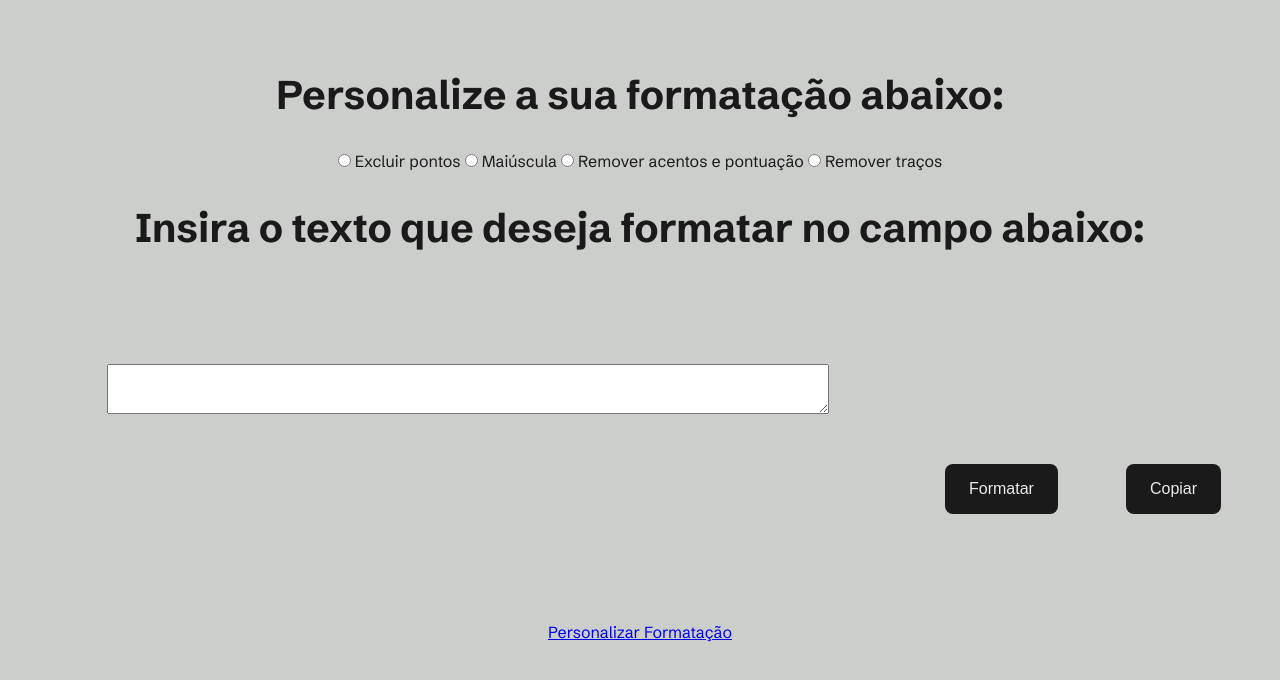
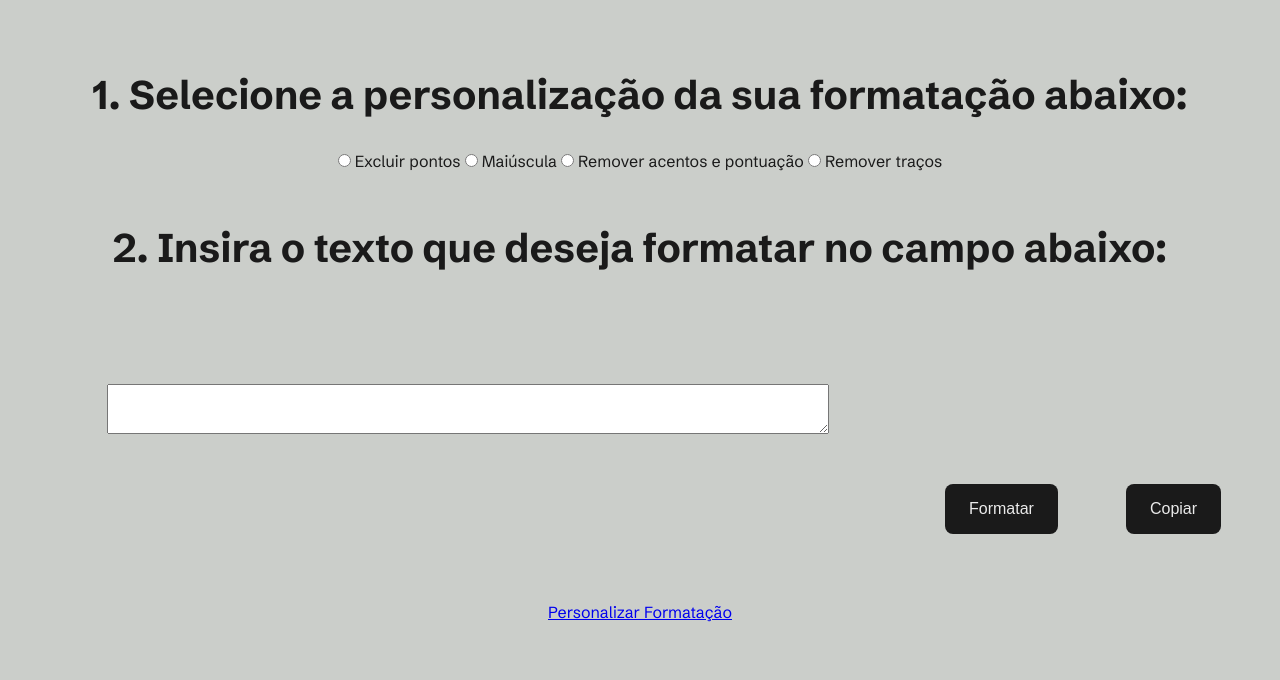
Before and after one commit to guilherme-messias/formataX, a plain HTML site: page pages/custom-formatting.html in a window 1280 px wide. Shown: the part 266-946 px from the top of the page. Drawn offline with Linux system fonts and the light colour scheme; files whose address does not match are found by name.

Commit message:
Melhora a estrutura da página de formatação personalizada, adicionando seções para opções de formatação e entrada de texto

```diff
--- a/pages/custom-formatting.html
+++ b/pages/custom-formatting.html
@@ -14,7 +14,8 @@
       <br /><br /><br />
     </header>
     <main>
-      <h2>Personalize a sua formatação abaixo:</h2>
+      <div id="formatOptions">
+        <h2>1. Selecione a personalização da sua formatação abaixo:</h2>
         <input type="radio" name="formatOption" id="removeDots" />
         <label for="removeDots">Excluir pontos</label>
 
@@ -26,12 +27,16 @@
 
         <input type="radio" name="formatOption" id="removeDashes" />
         <label for="removeDashes">Remover traços</label>
+        <br /><br />
+      </div>
 
-      <h2>Insira o texto que deseja formatar no campo abaixo:</h2>
+      <div id="textInput">
+        <h2>2. Insira o texto que deseja formatar no campo abaixo:</h2>
         <textarea id="textToFormat"></textarea>
         <button id="autoFormatButton" class="btn btn-dark">Formatar</button>
         <button id="copyFormattedTextButton" class="btn btn-dark">Copiar</button>
-      <br /><br /><br />
+      </div>
+
       <div id="formattedText"></div>
       <br />
       <a href="./pages/custom-formatting.html">Personalizar Formatação</a>
```
Lines whose indentation alone changed are shown as unchanged.
